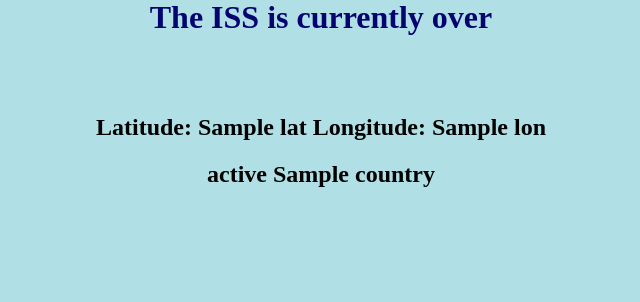
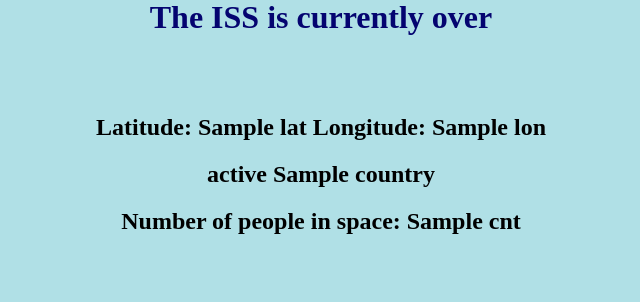
Before and after one commit to JustinArnold-tech/ISS_location, a Flask app: template templates/iss.html in a window 1280 px wide. Shown: the part 234-536 px from the top of the page, without its empty margins (319-959 px from the left). Run offline with Flask 2, Linux system fonts and the light colour scheme; the template is opened without the code that fills it: most values are stand-ins (such as "Sample title", 1, 10 or a date in 2020).

Commit message:
added count of people in space

```diff
--- a/app.py
+++ b/app.py
@@ -1,10 +1,12 @@
 import os
+import re
 import requests
 from flask import Flask, render_template
 
 server = Flask(__name__)
 PRIVATE_TOKEN = os.getenv('PRIVATE_TOKEN')
 url = "http://api.open-notify.org/iss-now.json"
+url2 = "http://api.open-notify.org/astros.json"
 
 @server.route("/", methods=['GET'])
 def iss_local():
@@ -28,7 +30,13 @@
     else:
         state = "Over"
         country = "Water"
-    return render_template("iss.html",country=country, state=state, lat=lat, lon=lon)
+
+    req2 = requests.get(url2)
+
+    obj2 = req2.json()
+    cnt = obj2['number']
+
+    return render_template("iss.html",country=country, state=state, lat=lat, lon=lon, cnt=cnt)
 
 
 
--- a/templates/iss.html
+++ b/templates/iss.html
@@ -19,7 +19,6 @@
     <p style="font-family:'Courier New'"><H1><center>The ISS is currently over</center></H1></p><br><br>
     <H2><center>Latitude: {{lat}} Longitude: {{lon}}</center></H2>
     <H2><center>{{state}} {{country}}</center></H2>
-    <!-- <h2><center>Your latitude: {{latitude}}</center></h2>
-    <h2><center>Your longitude: {{longitude}}</center></h2> -->
+    <h2><center>Number of people in space: {{cnt}}</center></h2>
     </body>
 </html>
```
